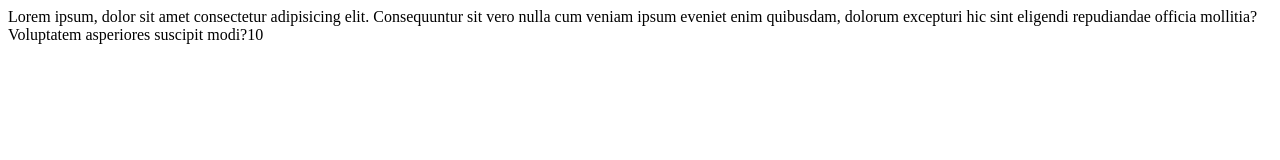
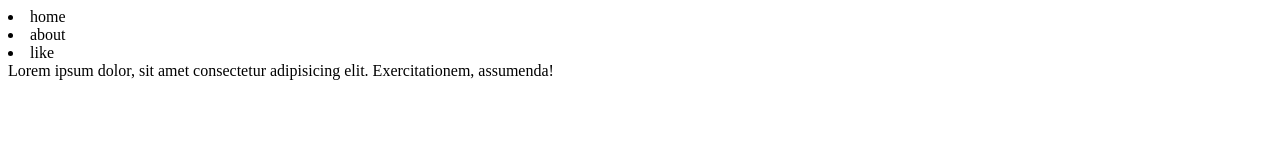
Before and after one commit to HamidjonAshuraliev/bad-boy-test, a plain HTML site: page index.html in a window 1280 px wide. Drawn offline with Linux system fonts and the light colour scheme.

Commit message:
navbar done

```diff
--- a/index.html
+++ b/index.html
@@ -7,8 +7,11 @@
     <title>Document</title>
 </head>
 <body>
-    <section>
-        Lorem ipsum, dolor sit amet consectetur adipisicing elit. Consequuntur sit vero nulla cum veniam ipsum eveniet enim quibusdam, dolorum excepturi hic sint eligendi repudiandae officia mollitia? Voluptatem asperiores suscipit modi?10
-    </section>
+  <nav>
+      <li>home</li>
+      <li>about</li>
+      <li>like</li>
+  </nav>
+  <section>Lorem ipsum dolor, sit amet consectetur adipisicing elit. Exercitationem, assumenda!</section>
 </body>
 </html>
```
